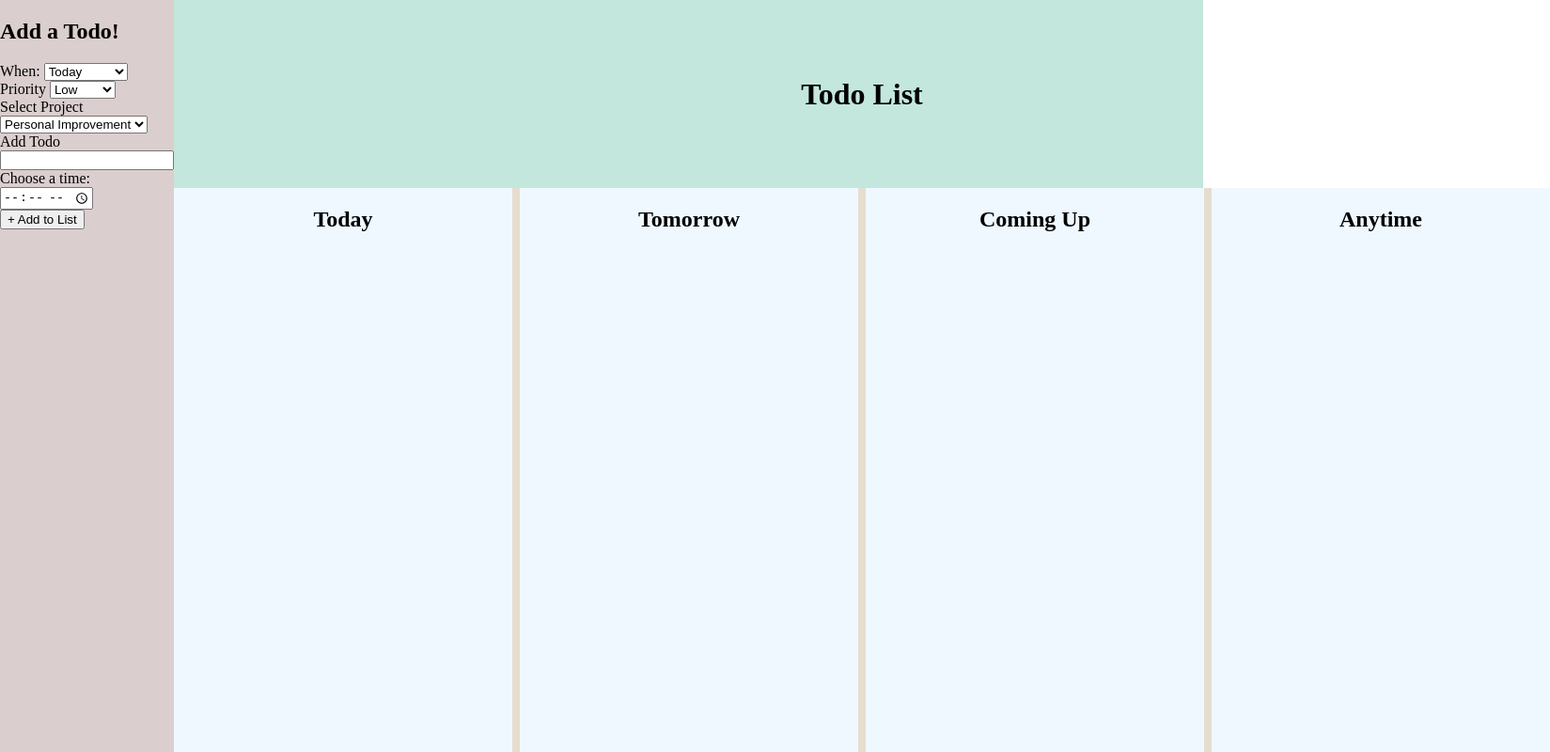
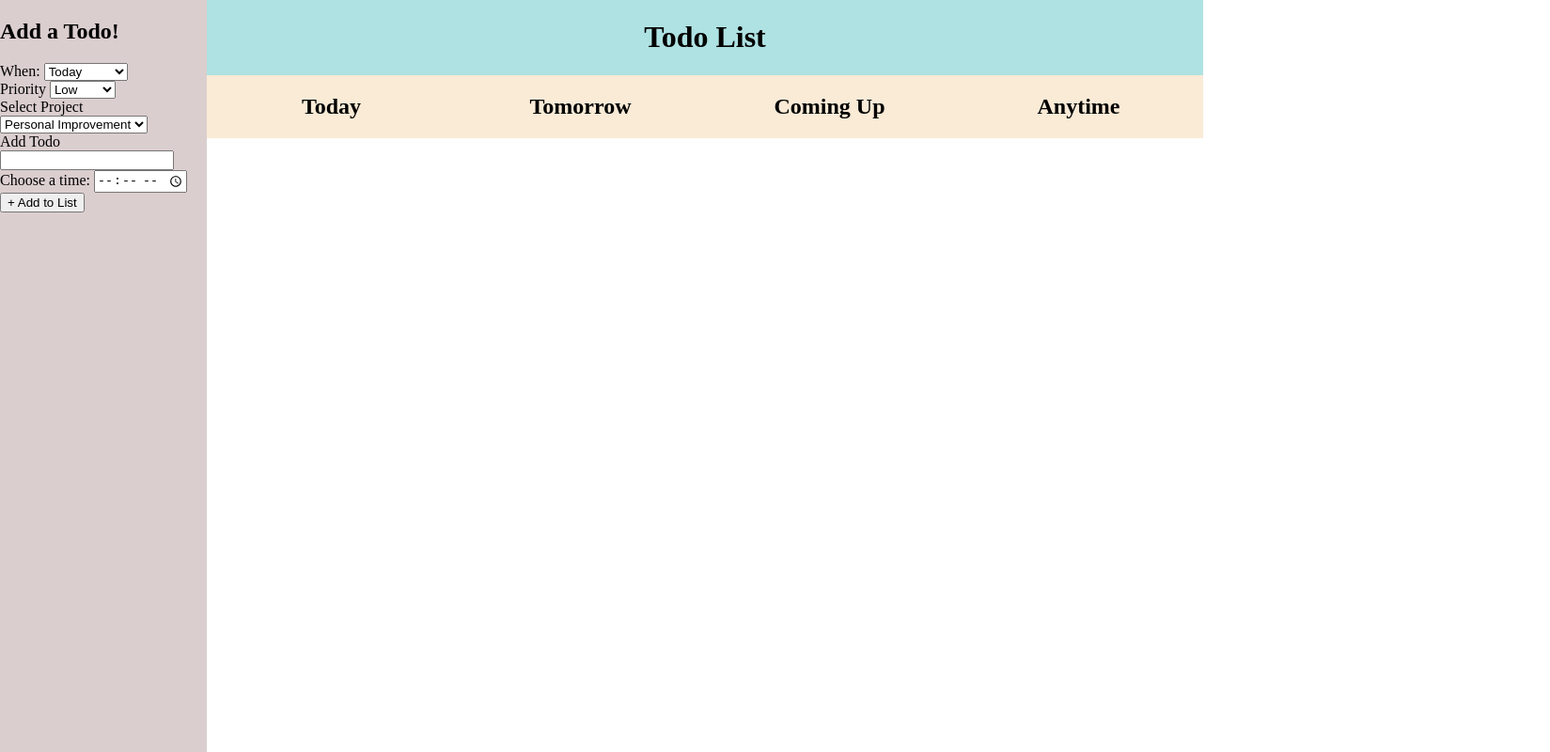
Before and after one commit to dksalty/todo-list, a website built with webpack: page src/index.html in a window 1280 px wide. Shown: the whole page at 94% size, 1649 px wide, since content can reach past the window. Built offline with nearby package versions, Linux system fonts and the light colour scheme.

Commit message:
Lined up .days and Main with grid and adjusted colors

```diff
--- a/src/index.html
+++ b/src/index.html
@@ -43,12 +43,22 @@
 
   </nav>
    <div class="rightContainer">
- <header><h1>Todo List</h1></header>
+ <header>
+  <h1>Todo List</h1>
+
+</header>
+  <div class="days">
+  <h2>Today</h2>
+  <h2>Tomorrow</h2>
+  <h2>Coming Up</h2>
+  <h2>Anytime</h2>
+</div>
   <main>
-      <div id="today"><h2>Today</h2></div>
-      <div id="tomorrow"><h2>Tomorrow</h2></div>
-      <div id="comingUp"><h2>Coming Up</h2></div>
-      <div id="anytime"><h2>Anytime</h2></div>
+
+      <div id="today"></div>
+      <div id="tomorrow"></div>
+      <div id="comingUp"></div>
+      <div id="anytime"></div>
 
     </main>
 
--- a/src/index3.js
+++ b/src/index3.js
@@ -5,6 +5,18 @@ const comingUpDiv = document.getElementById('comingUp')
 const anytimeDiv = document.getElementById('anytime')
 
 const appendArray = getTodos();
+
+const daySelect = {
+today: todayDiv,
+tomorrow: tomorrowDiv,
+comingUp: comingUpDiv,
+anytime: anytimeDiv
+}
+
+todayDiv.textContent = '';
+tomorrowDiv.textContent = '';
+comingUpDiv.textContent = '';
+anytimeDiv.textContent = '';
 
 appendArray.forEach((todo) => {
     const newTodo = document.createElement('div');
@@ -19,7 +31,10 @@ appendArray.forEach((todo) => {
     todoInfo.textContent = todo.description;
     timeInfo.textContent = todo.time;
 
+
     newTodo.append(projectTitle, priorityLevel, todoInfo, timeInfo);
+
+   daySelect[todo.day].appendChild(newTodo);
 
 
 });
--- a/src/styles.css
+++ b/src/styles.css
@@ -1,7 +1,7 @@
 
 #content {
 display:flex;
-background-color: rgb(195, 231, 220);
+
 flex-direction: row;
 min-height: 100vh;
 
@@ -9,39 +9,41 @@ min-height: 100vh;
 nav {
 background-color: rgb(219, 206, 206);
 width: 220px;
-height: 100vh;
+
 
 }
 main {
-display: flex;
-flex-direction: row;
-background-color: rgb(229, 222, 207);
-gap: 8px;
+display: grid;
+grid-template-columns: repeat(4, 1fr);
+background-color: rgb(241, 233, 224);
 flex: 1;
-justify-content: center;
 }
 
-header {
-display: flex;
-justify-content: center;
-align-items: center;
- height: 200px;
-}
+
+
+
 body {
 
     margin: 0;
     padding: 0;
 
 }
-main div {
-display: flex;
-background-color: aliceblue;
-width: 360px;
-justify-content: center;
 
+.days {
+display: grid;
+grid-template-columns: repeat(4, 1fr);
+background-color: antiquewhite;
+text-align: center;
 }
-.rightContainer{
-display: flex;
-flex-direction: column;
-flex:1;
+
+.rightContainer {
+  display: flex;
+  flex-direction: column;
+  flex: 1;
+  align-self: flex-start;
 }
+
+header {
+    background-color: rgb(175, 226, 226);
+    text-align: center;
+}
```
Also changed, not shown: package.json (+6 -2 lines), 1 other file.
